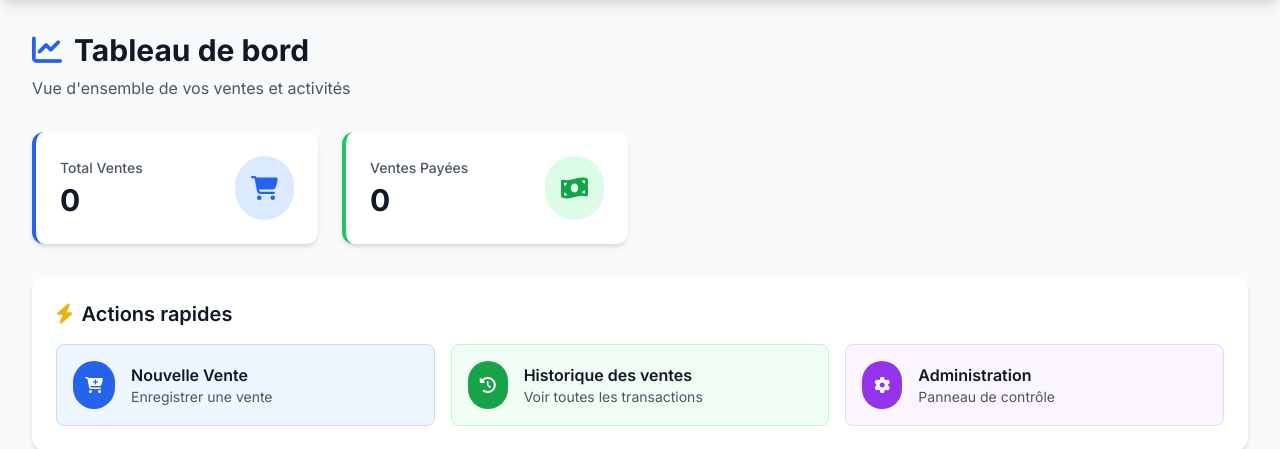
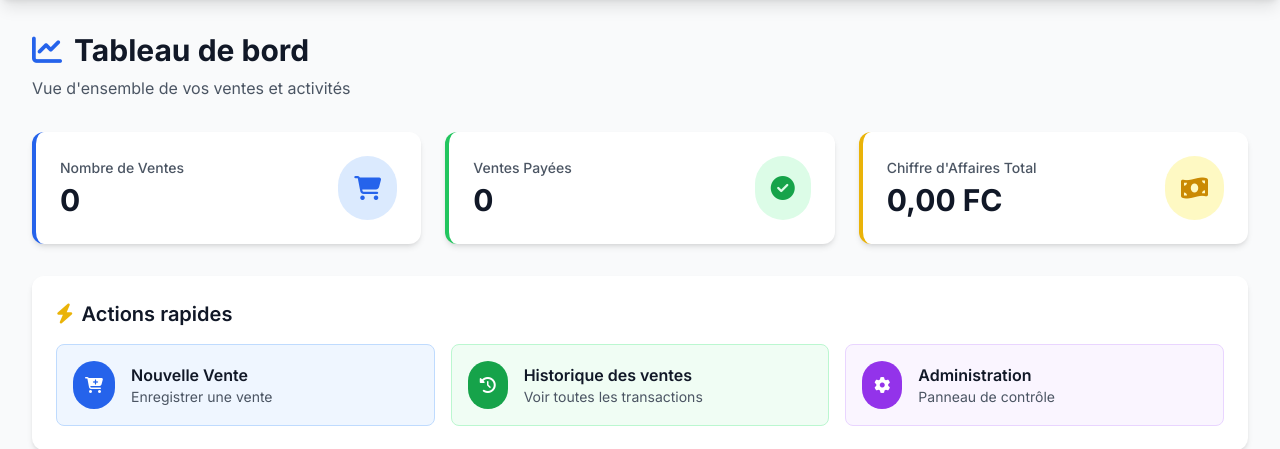
Before and after one commit to chadrackmbupiokajess/Shammar-Services, a Django app: page / in a window 1280 px wide. Shown: the part 64-513 px from the top of the page. Run offline with Django 5.2, Linux system fonts and the light colour scheme; the visitor is signed in with stand-in values (Sample User, id 1); data that the repository does not hold is empty; some libraries are stand-ins or nearby versions.

Commit message:
ajout total general

```diff
--- a/mabipint/templates/mabipint/dashboard.html
+++ b/mabipint/templates/mabipint/dashboard.html
@@ -14,12 +14,12 @@
     </div>
 
     <!-- Statistiques -->
-    <div class="grid grid-cols-1 md:grid-cols-2 lg:grid-cols-4 gap-6 mb-8">
-        <!-- Total Ventes -->
+    <div class="grid grid-cols-1 md:grid-cols-3 gap-6 mb-8">
+        <!-- Total Ventes (Nombre) -->
         <div class="bg-white rounded-xl shadow-md p-6 card-hover border-l-4 border-blue-600">
             <div class="flex items-center justify-between">
                 <div>
-                    <p class="text-sm font-medium text-gray-600 mb-1">Total Ventes</p>
+                    <p class="text-sm font-medium text-gray-600 mb-1">Nombre de Ventes</p>
                     <p class="text-3xl font-bold text-gray-900">{{ total_devis }}</p>
                 </div>
                 <div class="bg-blue-100 rounded-full p-4">
@@ -28,7 +28,7 @@
             </div>
         </div>
 
-        <!-- Chiffre d'Affaires (Payés) -->
+        <!-- Ventes Payées (Nombre) -->
         <div class="bg-white rounded-xl shadow-md p-6 card-hover border-l-4 border-green-500">
             <div class="flex items-center justify-between">
                 <div>
@@ -36,7 +36,20 @@
                     <p class="text-3xl font-bold text-gray-900">{{ devis_paye }}</p>
                 </div>
                 <div class="bg-green-100 rounded-full p-4">
-                    <i class="fas fa-money-bill-wave text-2xl text-green-600"></i>
+                    <i class="fas fa-check-circle text-2xl text-green-600"></i>
+                </div>
+            </div>
+        </div>
+
+        <!-- Chiffre d'Affaires Total (Argent) -->
+        <div class="bg-white rounded-xl shadow-md p-6 card-hover border-l-4 border-yellow-500">
+            <div class="flex items-center justify-between">
+                <div>
+                    <p class="text-sm font-medium text-gray-600 mb-1">Chiffre d'Affaires Total</p>
+                    <p class="text-2xl md:text-3xl font-bold text-gray-900">{{ chiffre_affaires_total|floatformat:2 }} FC</p>
+                </div>
+                <div class="bg-yellow-100 rounded-full p-4">
+                    <i class="fas fa-money-bill-wave text-2xl text-yellow-600"></i>
                 </div>
             </div>
         </div>
--- a/mabipint/views.py
+++ b/mabipint/views.py
@@ -7,6 +7,7 @@ from django.db import transaction
 from .models import Devis, LigneDevis
 from .forms import DevisForm, LigneDevisForm
 import json
+from decimal import Decimal
 
 
 def login_view(request):
@@ -45,10 +46,16 @@ def dashboard(request):
     total_devis = Devis.objects.count()
     devis_paye = Devis.objects.filter(statut='paye').count()
 
+    # Calcul du chiffre d'affaires total
+    # Comme on a des propriétés calculées dans le modèle, on doit boucler sur les objets
+    toutes_les_ventes = Devis.objects.all()
+    chiffre_affaires_total = sum(v.total_general for v in toutes_les_ventes)
+
     context = {
         'devis_list': devis_list,
         'total_devis': total_devis,
         'devis_paye': devis_paye,
+        'chiffre_affaires_total': chiffre_affaires_total,
     }
     return render(request, 'mabipint/dashboard.html', context)
 
@@ -93,7 +100,7 @@ def devis_create(request):
                             prix_unitaire=ligne['prix_unitaire']
                         )
 
-                messages.success(request, f'Devis {devis.numero} créé avec succès!')
+                messages.success(request, f'Vente {devis.numero} enregistrée avec succès!')
                 return redirect('devis_detail', pk=devis.pk)
     else:
         form = DevisForm()
@@ -130,7 +137,7 @@ def devis_edit(request, pk):
                             prix_unitaire=ligne['prix_unitaire']
                         )
 
-                messages.success(request, f'Devis {devis.numero} modifié avec succès!')
+                messages.success(request, f'Vente {devis.numero} modifiée avec succès!')
                 return redirect('devis_detail', pk=devis.pk)
     else:
         form = DevisForm(instance=devis)
@@ -159,7 +166,7 @@ def devis_delete(request, pk):
     if request.method == 'POST':
         numero = devis.numero
         devis.delete()
-        messages.success(request, f'Devis {numero} supprimé avec succès!')
+        messages.success(request, f'Vente {numero} supprimée avec succès!')
         return redirect('devis_list')
 
     return render(request, 'mabipint/devis_delete.html', {'devis': devis})
```
